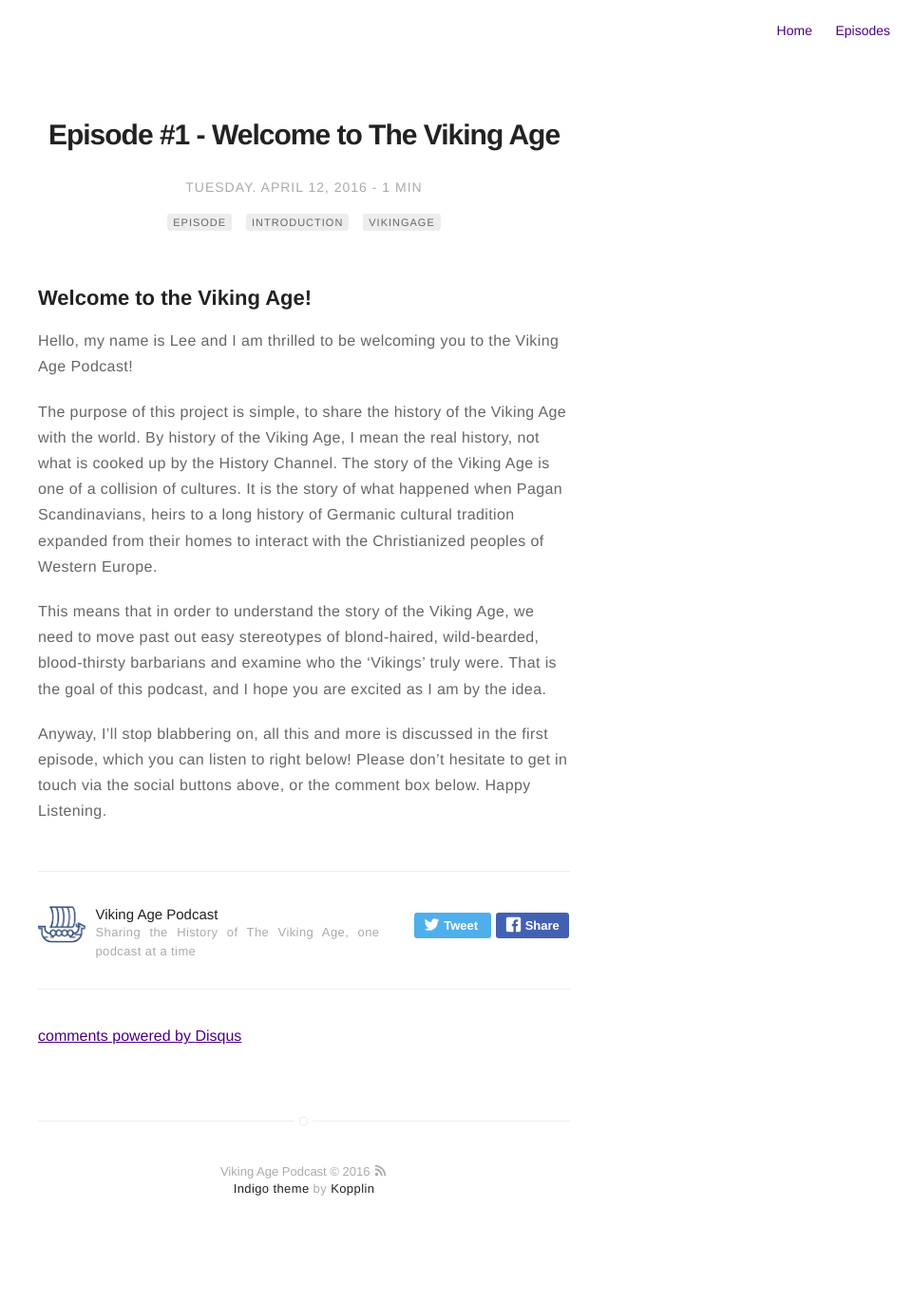
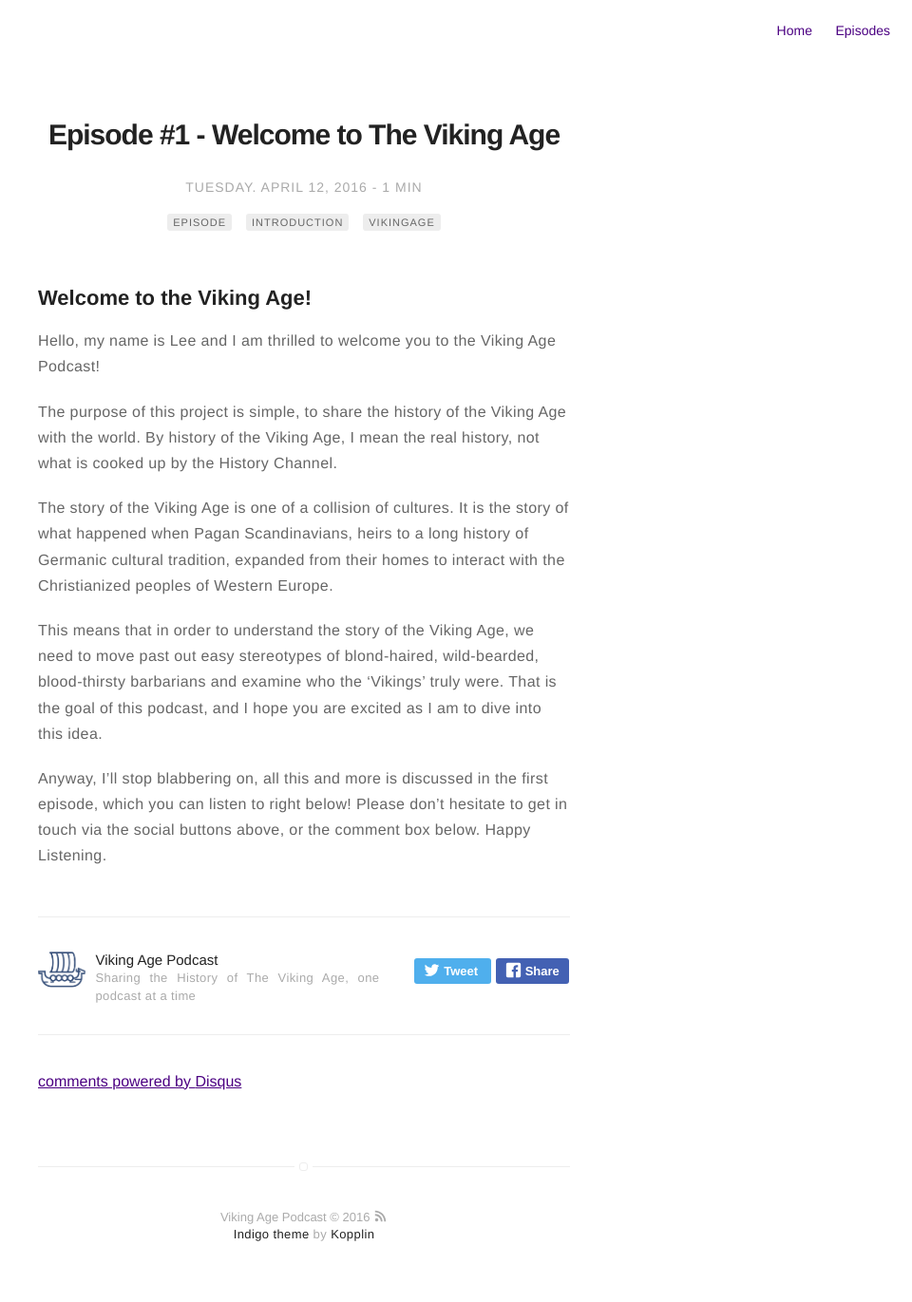
Before and after one commit to VikingAgePod/vikingagepod.github.io, a Jekyll site: the page built from _posts/2016-04-12-episode-1-welcome-to-the-viking-age.markdown, in a window 1280 px wide. Shown: the whole page at 95% size, without its empty margins (320-1280 px from the left). Built offline with Jekyll 4.4.1, drawn with Linux system fonts in a browser that asks for light colours; comment, search, counter and statistics services are not loaded; before the commit the page ends 1324 px from its top, so only the background shows below that.

Commit message:
Fixed a few small things.

```diff
--- a/_includes/author.html
+++ b/_includes/author.html
@@ -8,7 +8,7 @@
         <p class="bio">{{ site.bio }}</p>
 
         <div class="share">
-            <a class="twitter" href="https://twitter.com/intent/tweet?text={{ site.url }}{{ page.url }} - {{ page.title }} by @{{ site.github }}">
+            <a class="twitter" href="https://twitter.com/intent/tweet?text={{ site.url }}{{ page.url }} - {{ page.title }} by @{{ site.github }}" target="_blank">
                 <svg class="icon icon-twitter"><use xlink:href="#icon-twitter"></use></svg><span class="icon-twitter">Tweet</span>
             </a>
 
--- a/_posts/2016-04-12-episode-1-welcome-to-the-viking-age.markdown
+++ b/_posts/2016-04-12-episode-1-welcome-to-the-viking-age.markdown
@@ -12,11 +12,13 @@ blog: true
 
 ## Welcome to the Viking Age!
 
-Hello, my name is Lee and I am thrilled to be welcoming you to the Viking Age Podcast!
+Hello, my name is Lee and I am thrilled to welcome you to the Viking Age Podcast!
 
 The purpose of this project is simple, to share the history of the Viking Age with the world. By history of the
-Viking Age, I mean the real history, not what is cooked up by the History Channel. The story of the Viking Age is one of a collision of cultures. It is the story of what happened when Pagan Scandinavians, heirs to a long history of Germanic cultural tradition expanded from their homes to interact with the Christianized peoples of Western Europe.
+Viking Age, I mean the real history, not what is cooked up by the History Channel.
 
-This means that in order to understand the story of the Viking Age, we need to move past out easy stereotypes of blond-haired, wild-bearded, blood-thirsty barbarians and examine who the 'Vikings' truly were. That is the goal of this podcast, and I hope you are excited as I am by the idea.
+The story of the Viking Age is one of a collision of cultures. It is the story of what happened when Pagan Scandinavians, heirs to a long history of Germanic cultural tradition, expanded from their homes to interact with the Christianized peoples of Western Europe.
+
+This means that in order to understand the story of the Viking Age, we need to move past out easy stereotypes of blond-haired, wild-bearded, blood-thirsty barbarians and examine who the 'Vikings' truly were. That is the goal of this podcast, and I hope you are excited as I am to dive into this idea.
 
 Anyway, I'll stop blabbering on, all this and more is discussed in the first episode, which you can listen to right below! Please don't hesitate to get in touch via the social buttons above, or the comment box below. Happy Listening.
```
